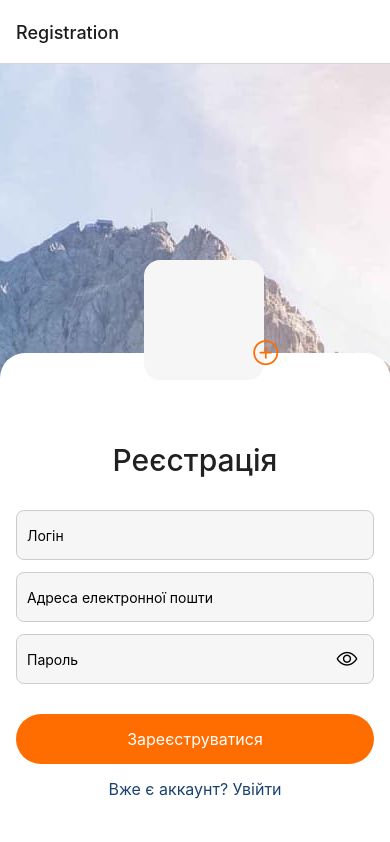
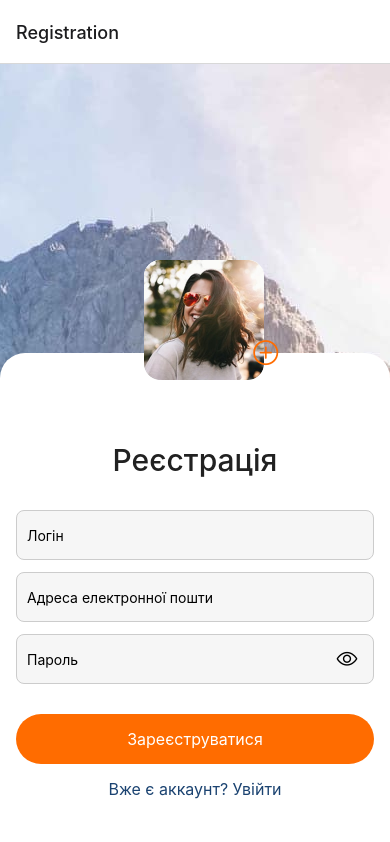
Before and after one commit to IvanTymoshchuk/Seanse_Native, a React Native app: screen /Registration in a window 390 px wide. Shown: the top 842 px of the page. Built offline with nearby package versions, Linux system fonts and the light colour scheme.

Commit message:
Update RegistrationScreen.js

```diff
--- a/Screens/RegistrationScreen.js
+++ b/Screens/RegistrationScreen.js
@@ -13,8 +13,10 @@ import {
   Image,
   Alert,
 } from "react-native";
-import BG from "../assets/img/BG.jpg";
 import { AntDesign, Ionicons } from "@expo/vector-icons";
+
+const avatar = require('../assets/img/avatar.jpg');
+const BG = require('../assets/img/BG.jpg');
 
 const Registration = ({ navigation }) => {
   const [login, onChangeLogin] = useState("");
@@ -67,7 +69,10 @@ const Registration = ({ navigation }) => {
           >
             <View style={styles.form}>
               <View style={styles.photoWrap}>
-                {/* <Image style={{ width: 120, height: 120, borderRadius: 16 }} /> */}
+                <Image
+                  style={{ width: 120, height: 120, borderRadius: 16 }}
+                  source={avatar}
+                />
                 <TouchableOpacity
                   style={{ position: "absolute", bottom: 14, right: -14 }}
                   onPress={() => Alert.alert("Працює")}
```
